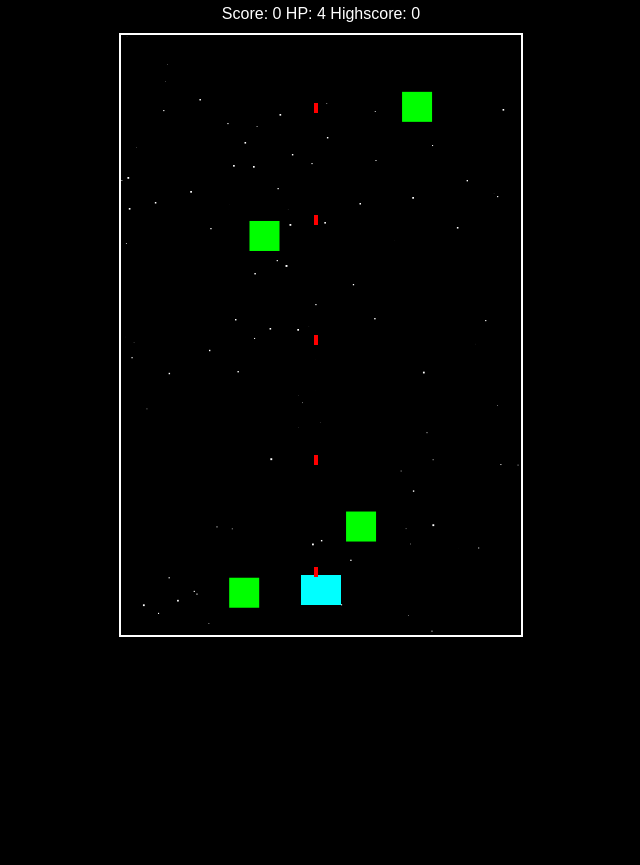
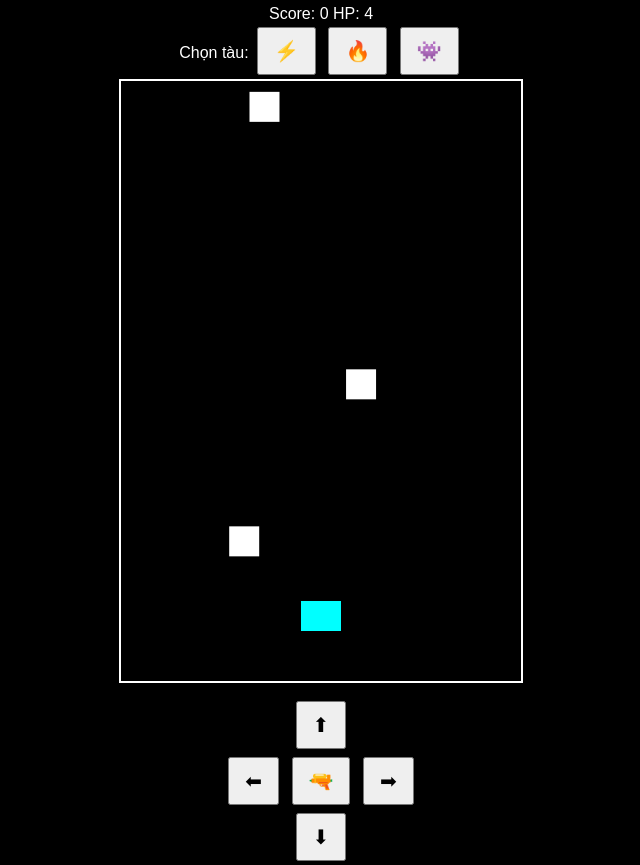
Before and after one commit to bactrinh3564-oss/space-shooter-game, a plain HTML site: page index.html in a window 1280 px wide. Shown: the part 63-928 px from the top of the page, without its empty margins (319-959 px from the left). Before the commit the page ends 800 px from the top, so only its background shows below. Drawn offline with Linux system fonts and the light colour scheme.

Commit message:
Update index.html

```diff
--- a/index.html
+++ b/index.html
@@ -2,7 +2,7 @@
 <html>
 <head>
 <meta charset="UTF-8">
-<title>Ultra Space Shooter PRO</title>
+<title>Galaxy Battle Ultra</title>
 
 <style>
 
@@ -12,137 +12,124 @@ background:black;
 color:white;
 text-align:center;
 font-family:Arial;
-overflow:hidden;
 }
 
 canvas{
 background:black;
-display:block;
-margin:auto;
 border:2px solid white;
 }
 
-#ui{
-margin:10px;
+button{
+font-size:20px;
+padding:10px 15px;
+margin:4px;
 }
 
-button{
-padding:10px 20px;
-font-size:18px;
+#controls{
+margin-top:10px;
 }
 
 </style>
-
 </head>
 
 <body>
 
-<h2>🚀 Ultra Space Shooter PRO</h2>
+<h2>🚀 Galaxy Battle Ultra</h2>
 
-<div id="ui">
+<div>
 Score: <span id="score">0</span>
 HP: <span id="hp">5</span>
-Highscore: <span id="high">0</span>
+</div>
+
+<div>
+Chọn tàu:
+<button onclick="selectShip(1)">⚡</button>
+<button onclick="selectShip(2)">🔥</button>
+<button onclick="selectShip(3)">👾</button>
 </div>
 
 <canvas id="game" width="400" height="600"></canvas>
 
+<div id="controls">
+
+<div>
+<button onclick="move('up')">⬆</button>
+</div>
+
+<div>
+<button onclick="move('left')">⬅</button>
+<button onclick="shoot()">🔫</button>
+<button onclick="move('right')">➡</button>
+</div>
+
+<div>
+<button onclick="move('down')">⬇</button>
+</div>
+
+</div>
+
 <script>
 
-let canvas = document.getElementById("game")
-let ctx = canvas.getContext("2d")
+let canvas=document.getElementById("game")
+let ctx=canvas.getContext("2d")
 
 let score=0
 let hp=5
-
-let high=localStorage.getItem("space_pro_high")||0
-document.getElementById("high").innerText=high
-
-let keys={}
-
-document.addEventListener("keydown",e=>keys[e.key]=true)
-document.addEventListener("keyup",e=>keys[e.key]=false)
+let shipType=1
 
 let player={
 x:180,
-y:540,
-w:40,
-h:30,
-speed:6,
-gun:1
+y:520,
+speed:20
 }
 
 let bullets=[]
 let enemies=[]
-let items=[]
-let stars=[]
 let explosions=[]
 let boss=null
 
-for(let i=0;i<100;i++){
+function selectShip(t){
+shipType=t
+}
 
-stars.push({
-x:Math.random()*400,
-y:Math.random()*600,
-s:Math.random()*2
+function move(dir){
+
+if(dir=="left")player.x-=player.speed
+if(dir=="right")player.x+=player.speed
+if(dir=="up")player.y-=player.speed
+if(dir=="down")player.y+=player.speed
+
+}
+
+function shoot(){
+
+bullets.push({
+x:player.x+18,
+y:player.y
 })
 
 }
 
 function spawnEnemy(){
 
-if(score%20==0 && score>0 && boss==null){
+enemies.push({
+x:Math.random()*360,
+y:-20,
+speed:2+Math.random()*2
+})
+
+}
+
+setInterval(spawnEnemy,1200)
+
+function spawnBoss(){
 
 boss={
 x:150,
 y:-80,
 w:100,
 h:60,
-hp:30
-}
-
-return
-}
-
-enemies.push({
-x:Math.random()*360,
-y:-30,
-w:30,
-h:30,
-speed:2+Math.random()*2
-})
-
-}
-
-setInterval(spawnEnemy,900)
-
-function shoot(){
-
-for(let i=0;i<player.gun;i++){
-
-bullets.push({
-x:player.x+18+(i*10)-(player.gun*5),
-y:player.y
-})
-
-}
-
-}
-
-setInterval(shoot,250)
-
-function drawStars(){
-
-ctx.fillStyle="white"
-
-for(let s of stars){
-
-s.y+=1
-
-if(s.y>600)s.y=0
-
-ctx.fillRect(s.x,s.y,s.s,s.s)
-
+hp:20
 }
 
 }
@@ -152,18 +139,18 @@ function explosion(x,y){
 explosions.push({
 x:x,
 y:y,
-time:20
+t:20
 })
 
 }
 
-function spawnItem(x,y){
+function drawPlayer(){
 
-items.push({
-x:x,
-y:y,
-type:"gun"
-})
+if(shipType==1)ctx.fillStyle="cyan"
+if(shipType==2)ctx.fillStyle="orange"
+if(shipType==3)ctx.fillStyle="lime"
+
+ctx.fillRect(player.x,player.y,40,30)
 
 }
 
@@ -171,13 +158,7 @@ function update(){
 
 ctx.clearRect(0,0,400,600)
 
-drawStars()
-
-if(keys["ArrowLeft"])player.x-=player.speed
-if(keys["ArrowRight"])player.x+=player.speed
-
-ctx.fillStyle="cyan"
-ctx.fillRect(player.x,player.y,player.w,player.h)
+drawPlayer()
 
 for(let i=0;i<bullets.length;i++){
 
@@ -198,20 +179,49 @@ let e=enemies[i]
 
 e.y+=e.speed
 
-ctx.fillStyle="lime"
-ctx.fillRect(e.x,e.y,e.w,e.h)
+ctx.fillStyle="white"
+ctx.fillRect(e.x,e.y,30,30)
 
 if(e.y>600){
 
 hp--
 document.getElementById("hp").innerText=hp
-
 enemies.splice(i,1)
 
 if(hp<=0)gameOver()
 
 }
 
+}
+
+for(let i=0;i<bullets.length;i++){
+for(let j=0;j<enemies.length;j++){
+
+let b=bullets[i]
+let e=enemies[j]
+
+if(b&&e&&
+b.x<e.x+30 &&
+b.x+4>e.x &&
+b.y<e.y+30 &&
+b.y+10>e.y){
+
+explosion(e.x,e.y)
+
+bullets.splice(i,1)
+enemies.splice(j,1)
+
+score++
+
+document.getElementById("score").innerText=score
+
+if(score%15==0 && boss==null){
+spawnBoss()
+}
+
+}
+
+}
 }
 
 if(boss){
@@ -222,39 +232,7 @@ ctx.fillStyle="purple"
 ctx.fillRect(boss.x,boss.y,boss.w,boss.h)
 
 ctx.fillStyle="white"
-ctx.fillText("BOSS HP:"+boss.hp,boss.x,boss.y-5)
-
-}
-
-for(let i=0;i<bullets.length;i++){
-for(let j=0;j<enemies.length;j++){
-
-let b=bullets[i]
-let e=enemies[j]
-
-if(b&&e&&
-b.x<e.x+e.w&&
-b.x+4>e.x&&
-b.y<e.y+e.h&&
-b.y+10>e.y){
-
-explosion(e.x,e.y)
-
-if(Math.random()<0.2)spawnItem(e.x,e.y)
-
-bullets.splice(i,1)
-enemies.splice(j,1)
-
-score++
-
-document.getElementById("score").innerText=score
-
-}
-
-}
-}
-
-if(boss){
+ctx.fillText("BOSS:"+boss.hp,boss.x,boss.y-5)
 
 for(let i=0;i<bullets.length;i++){
 
@@ -274,38 +252,12 @@ boss.hp--
 if(boss.hp<=0){
 
 explosion(boss.x+50,boss.y+30)
-
 boss=null
-
 score+=10
 
 }
 
 }
-
-}
-
-}
-
-for(let i=0;i<items.length;i++){
-
-let it=items[i]
-
-it.y+=2
-
-ctx.fillStyle="yellow"
-ctx.fillRect(it.x,it.y,15,15)
-
-if(
-player.x<it.x+15 &&
-player.x+player.w>it.x &&
-player.y<it.y+15 &&
-player.y+player.h>it.y
-){
-
-player.gun++
-
-items.splice(i,1)
 
 }
 
@@ -318,12 +270,12 @@ let ex=explosions[i]
 ctx.fillStyle="orange"
 
 ctx.beginPath()
-ctx.arc(ex.x,ex.y,20-ex.time,0,Math.PI*2)
+ctx.arc(ex.x,ex.y,20-ex.t,0,Math.PI*2)
 ctx.fill()
 
-ex.time--
+ex.t--
 
-if(ex.time<=0)explosions.splice(i,1)
+if(ex.t<=0)explosions.splice(i,1)
 
 }
 
@@ -333,14 +285,7 @@ requestAnimationFrame(update)
 
 function gameOver(){
 
-if(score>high){
-
-localStorage.setItem("space_pro_high",score)
-
-}
-
 alert("GAME OVER\nScore: "+score)
-
 location.reload()
 
 }
```
